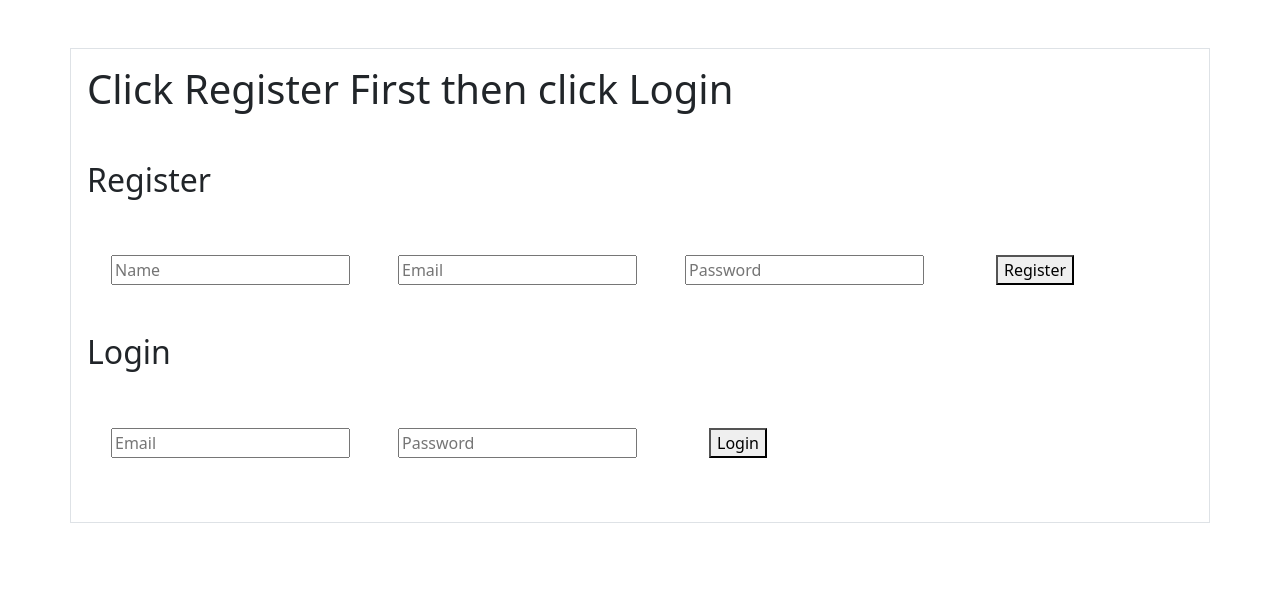
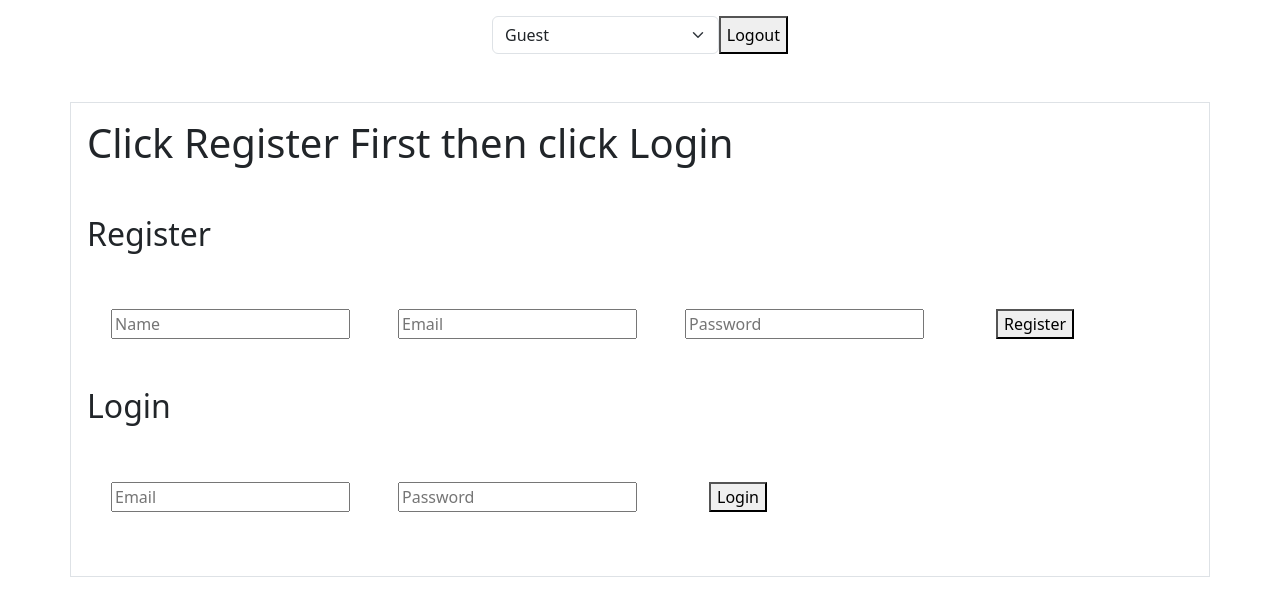
Before and after one commit to raneenmahmoud/TODO_LIST, a React (Create React App) app in the folder todo-list-app/: page / in a window 1280 px wide. Shown: the top 616 px of the page. Built offline with nearby package versions, Linux system fonts and the light colour scheme.

Commit message:
appear name of auth user

```diff
--- a/todo-list-app/src/index.js
+++ b/todo-list-app/src/index.js
@@ -5,10 +5,23 @@ import App from './App';
 import reportWebVitals from './reportWebVitals';
 import 'bootstrap/dist/css/bootstrap.css';
 
+const root = ReactDOM.createRoot(document.getElementById('root'));
+const name = localStorage.getItem('Name') || 'Guest';
 
-const root = ReactDOM.createRoot(document.getElementById('root'));
+const handleLogout = () => {
+  // Implement your logout logic here
+  // Clear the localStorage or perform any other necessary actions
+  localStorage.clear();
+};
+
 root.render(
-  <React.StrictMode>
+     <React.StrictMode>
+     <div className="container mt-3 d-flex justify-content-end col-3">
+      <select className="form-select">
+        <option value={name}>{name}</option>
+      </select>
+      <button onClick={handleLogout}>Logout</button>
+    </div>
     <App />
   </React.StrictMode>
 );
```
